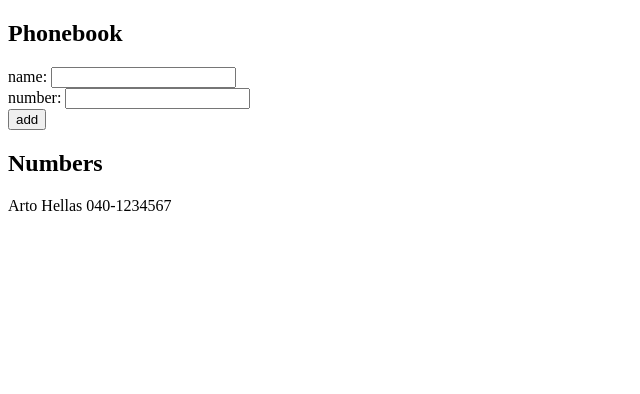
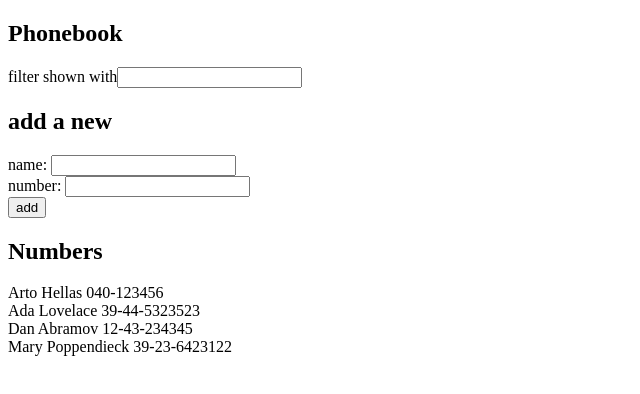
Before and after one commit to ccajr/fso, a React (Vite) app in the folder part2/phonebook/: page / in a window 1280 px wide. Shown: the top 394 px of the page, without its empty margins (0-640 px from the left). Built offline with nearby package versions, Linux system fonts and the light colour scheme.

Commit message:
Add exercise 2.9 solution

```diff
--- a/part2/phonebook/src/App.jsx
+++ b/part2/phonebook/src/App.jsx
@@ -2,10 +2,14 @@ import { useState } from 'react'
 
 const App = () => {
   const [persons, setPersons] = useState([
-    { name: 'Arto Hellas', number: '040-1234567' }
+    { name: 'Arto Hellas', number: '040-123456', id: 1 },
+    { name: 'Ada Lovelace', number: '39-44-5323523', id: 2 },
+    { name: 'Dan Abramov', number: '12-43-234345', id: 3 },
+    { name: 'Mary Poppendieck', number: '39-23-6423122', id: 4 }
   ])
   const [newName, setNewName] = useState('')
   const [newNumber, setNewNumber] = useState('')
+  const [newFilter, setNewFilter] = useState('')
 
   const addPerson = (event) => {
     event.preventDefault()
@@ -27,32 +31,45 @@ const App = () => {
     setNewNumber('')
   }
 
-  const handleNameChange = (event) => {
-    setNewName(event.target.value)
+  const handleChange = (event) => {
+    switch(event.target.name) {
+      case 'name':
+        setNewName(event.target.value)
+        break
+      case 'number':
+        setNewNumber(event.target.value)
+        break
+      case 'filter':
+        setNewFilter(event.target.value)
+        break
+    }
   }
 
-  const handleNumberChange = (event) => {
-    setNewNumber(event.target.value)
-  }
+  const lowerFilter = newFilter.toLowerCase();
+  const personsToShow = newFilter.length === 0 ? persons : persons.filter(person => person.name.toLowerCase().includes(lowerFilter))
 
   return (
     <div>
       <h2>Phonebook</h2>
+      <div>
+        filter shown with<input name='filter' value={newFilter} onChange={handleChange} />
+      </div>
+      <h2>add a new</h2>
       <form onSubmit={addPerson}>
         <div>
-          name: <input value={newName} onChange={handleNameChange} />
+          name: <input name='name' value={newName} onChange={handleChange} />
         </div>
         <div>
-          number: <input value={newNumber} onChange={handleNumberChange} />
+          number: <input name='number' value={newNumber} onChange={handleChange} />
         </div>
         <div>
           <button type="submit">add</button>
         </div>
       </form>
       <h2>Numbers</h2>
-      {persons.map(person =>
-        <div key={person.name}>{person.name} {person.number}</div>
-      )}
+        {personsToShow.map(person =>
+          <div key={person.name}>{person.name} {person.number}</div>
+        )}
     </div>
   )
 }
```
